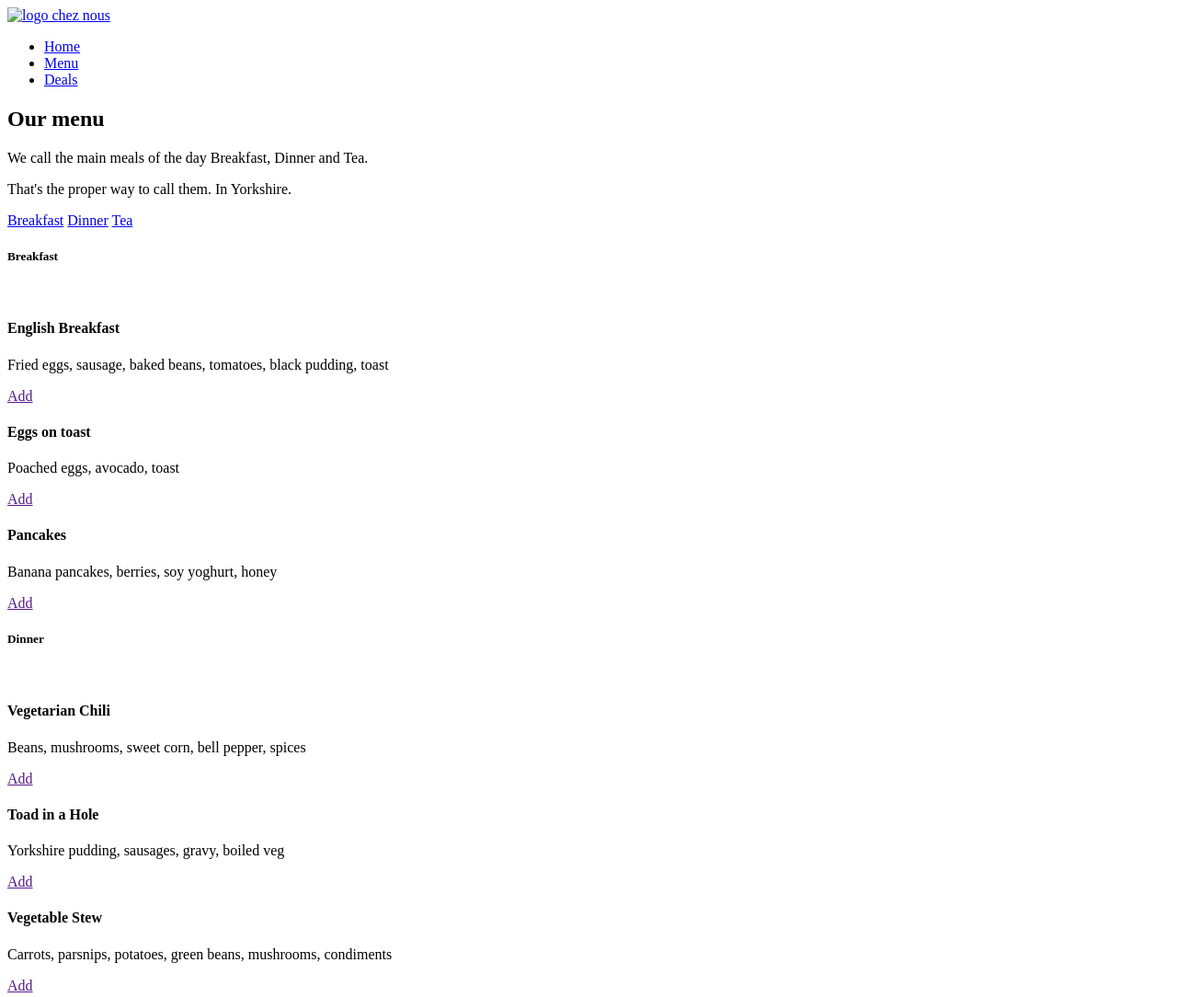
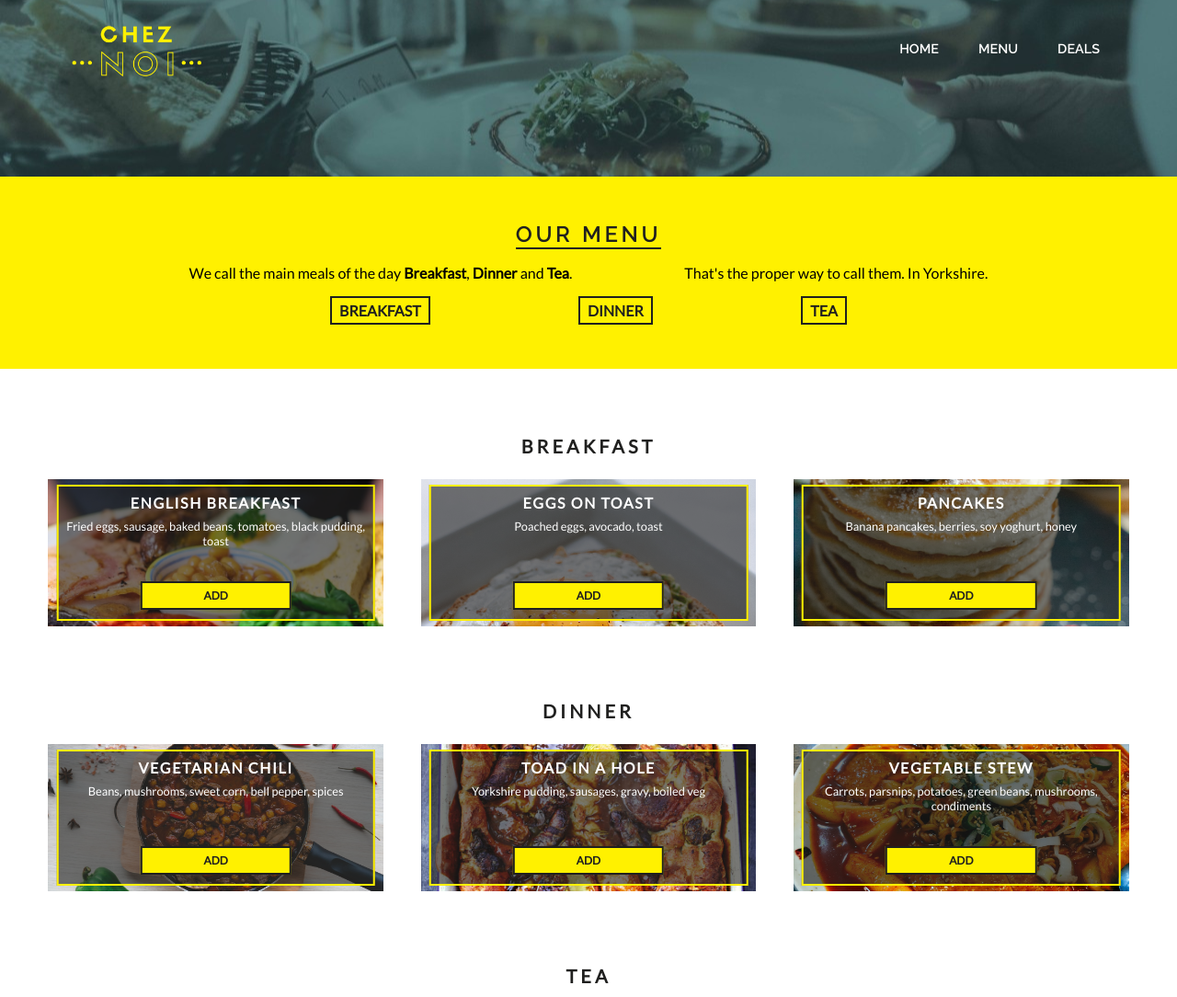
Before and after one commit to coraville/Chez-Noi-Restaurant, a plain HTML site: page SeeMenu.html in a window 1280 px wide. Shown: the top 1084 px of the page at 92% size. Drawn offline with Linux system fonts and the light colour scheme; the site is published under a folder, as on GitHub Pages, so addresses that start at the root find nothing.

Commit message:
Fixed CSS links on Menu Page

```diff
--- a/SeeMenu.html
+++ b/SeeMenu.html
@@ -4,7 +4,7 @@
     <meta charset="UTF-8">
     <meta name="viewport" content="width=device-width, initial-scale=1.0">
     <title>Chez Us - Menu</title>
-    <link rel="stylesheet" href="/res/css/style.css" type="text/css">
+    <link rel="stylesheet" href="res/css/style.css" type="text/css">
     <link href="https://fonts.googleapis.com/css2?family=Lato&family=Montserrat&family=Raleway:ital,wght@0,200;0,400;0,600;0,900;1,200;1,400;1,600;1,800&display=swap" rel="stylesheet">
 </head>
 
@@ -12,13 +12,13 @@
     <header class="header-pgs">
         <div class="header-wrap">
             <div class="logo-wrap">
-                <a href="/index.html"><img src="/res/imgs/logo-yellow.png" alt="logo chez nous" class="logo"></a>
+                <a href="index.html"><img src="res/imgs/logo-yellow.png" alt="logo chez nous" class="logo"></a>
             </div>
             <nav>
                 <ul>
-                    <li><a href="/index.html">Home</a></li>
-                    <li><a href="/SeeMenu.html">Menu</a></li>
-                    <li><a href="/SpecialOffers.html">Deals</a></li>
+                    <li><a href="index.html">Home</a></li>
+                    <li><a href="SeeMenu.html">Menu</a></li>
+                    <li><a href="SpecialOffers.html">Deals</a></li>
                 </ul>
             </nav>
         </div>
@@ -34,9 +34,9 @@
                 <p>That's the proper way to call them. In Yorkshire.</p>
             </div>
             <div class="meals-of-day">
-                <a href="/SeeMenu.html#breakfast" class= "btn btn-meals-of-the-day">Breakfast</a>
-                <a href="/SeeMenu.html#dinner"class="btn btn-meals-of-the-day">Dinner</a>
-                <a href="/SeeMenu.html#tea"class="btn btn-meals-of-the-day">Tea</a>
+                <a href="SeeMenu.html#breakfast" class= "btn btn-meals-of-the-day">Breakfast</a>
+                <a href="SeeMenu.html#dinner"class="btn btn-meals-of-the-day">Dinner</a>
+                <a href="SeeMenu.html#tea"class="btn btn-meals-of-the-day">Tea</a>
             </div>
         </section>
 
@@ -45,7 +45,7 @@
             <section class="menu-breakfast" id="breakfast">
                 <div class="intro">
                     <h5>Breakfast</h5>
-                    <img src="/res/imgs/down-arrow-white.png" alt="">
+                    <img src="res/imgs/down-arrow-white.png" alt="">
                 </div>
 
                 <div class="dishes-wrap">
@@ -79,7 +79,7 @@
             <section class="menu-dinner" id="dinner">
                 <div class="intro">
                     <h5>Dinner</h5>
-                    <img src="/res/imgs/down-arrow-white.png" alt="">
+                    <img src="res/imgs/down-arrow-white.png" alt="">
                 </div>
 
                 <div class="dishes-wrap">
@@ -113,7 +113,7 @@
             <section class="menu-tea" id="tea">
                 <div class="intro">
                     <h5>Tea</h5>
-                    <img src="/res/imgs/down-arrow-white.png" alt="">
+                    <img src="res/imgs/down-arrow-white.png" alt="">
                 </div>
 
                 <div class="dishes-wrap">
@@ -154,9 +154,9 @@
                 <div class="ft-list ft-nav">
                     <ul>
                         <li><a class="contact" href="">Contact Us</a></li>
-                        <li><a href="/SeeMenu.html">See Menu</a></li>
-                        <li><a href="/OrderOnline.html">Order Online</a></li>
-                        <li><a href="/SpecialOffers.html">Special Offers</a></li>
+                        <li><a href="SeeMenu.html">See Menu</a></li>
+                        <li><a href="OrderOnline.html">Order Online</a></li>
+                        <li><a href="SpecialOffers.html">Special Offers</a></li>
                     </ul>
                 </div>
 
```
